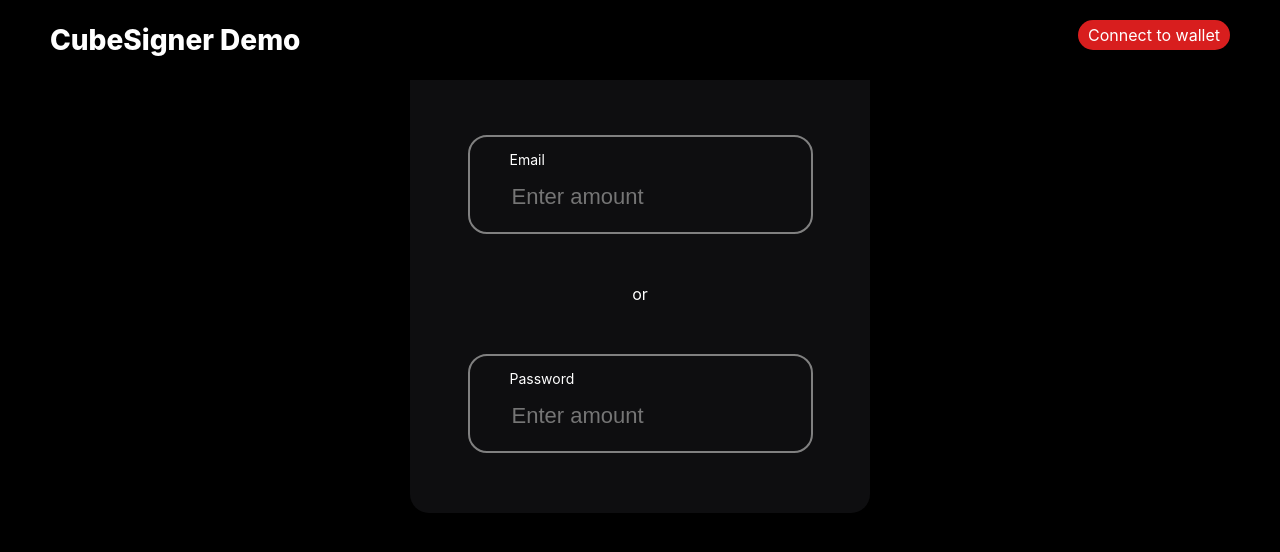
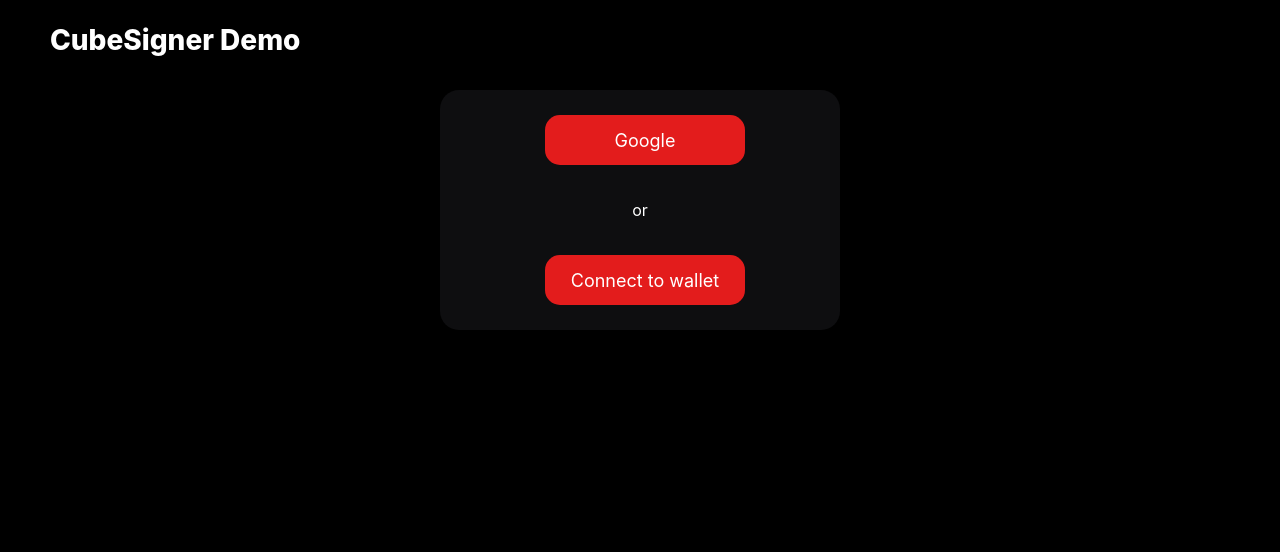
Before and after one commit to kazpot/cubesigner-demo, a Next.js app: page / in a window 1280 px wide. Shown: the top 552 px of the page. Built offline with nearby package versions, Linux system fonts and the light colour scheme.

Commit message:
Connect wallet

```diff
--- a/components/Container/Container.module.css
+++ b/components/Container/Container.module.css
@@ -1,40 +1,5 @@
 .centerContent {
   margin: 0px auto;
-}
-
-.selectTab {
-  width: 460px;
-  height: 80px;
-  display: flex;
-  justify-content: space-between;
-  margin: 0px auto;
-  margin-top: 10px;
-  background-color: #0e0e10;
-  border-radius: 19px 19px 0px 0px;
-  padding: 0px 20px 0px 20px;
-}
-
-.tabStyle {
-  text-align: center;
-  width: 80px;
-  padding: 5px;
-  font: 18px;
-  color: white;
-  display: flex;
-  align-items: center;
-  justify-content: center;
-  height: 30px;
-  margin-top: 15px;
-  border-radius: 15px;
-  cursor: pointer;
-}
-
-.tabStyle:hover {
-  background: #204158;
-}
-
-.activeTab {
-  background: #356c93;
 }
 
 @media only screen and (min-width: 1180px) {
--- a/components/Container/Container.tsx
+++ b/components/Container/Container.tsx
@@ -1,26 +1,16 @@
-import { useState } from "react";
-
 import styles from "./Container.module.css";
-import { useContract } from "@/hooks/useContract";
 import Auth from "../SelectTab/Auth";
 
 type Props = {
   currentAccount: string | undefined;
+  connectWallet: any;
 };
 
-export default function Container({ currentAccount }: Props) {
-  const [updateDetailsFlag, setUpdateDetailsFlag] = useState(0);
-  const { usdc: token0, joe: token1, amm } = useContract(currentAccount);
-
+export default function Container({ currentAccount, connectWallet }: Props) {
   return (
     <div className={styles.mainBody}>
       <div className={styles.centerContent}>
-        <Auth
-          token0={token0}
-          token1={token1}
-          amm={amm}
-          currentAccount={currentAccount}
-        />
+        <Auth currentAccount={currentAccount} connectWallet={connectWallet} />
       </div>
     </div>
   );
--- a/components/SelectTab/SelectTab.module.css
+++ b/components/SelectTab/Auth.module.css
@@ -1,17 +1,16 @@
-.tabBody {
-  margin: 0px auto;
-  width: 460px;
-  padding-top: 5px;
+.authBody {
+  margin: 10px auto;
+  width: 400px;
   justify-content: center;
   align-items: center;
   background-color: #0e0e10;
-  border-radius: 0px 0px 19px 19px;
+  border-radius: 19px;
   border-top: 0px;
 }
 
 .bottomDiv {
   margin: 10px auto;
-  width: 30%;
+  width: 50%;
   padding: 5px;
   justify-content: center;
   align-items: center;
@@ -19,21 +18,17 @@
 }
 
 .btn {
-  background-color: #356c93;
-  margin: 10px 30px;
+  background-color: #e31c1c;
+  margin: 20px 0px;
   color: white;
   display: flex;
   justify-content: center;
   align-items: center;
   font-size: 18px;
-  width: 100px;
-  height: 40px;
-  border-radius: 9px;
+  width: 200px;
+  height: 50px;
+  border-radius: 15px;
   cursor: pointer;
-}
-
-.btn:hover {
-  background: #57adea;
 }
 
 .estimate {
--- a/components/SelectTab/Auth.tsx
+++ b/components/SelectTab/Auth.tsx
@@ -1,43 +1,28 @@
-import { useEffect, useState } from "react";
-import { AmmType, TokenType } from "../../hooks/useContract";
-import InputNumberBox from "../InputBox/InputNumberBox";
-import styles from "./SelectTab.module.css";
+import styles from "./Auth.module.css";
 
 type Props = {
-  token0: TokenType | undefined;
-  token1: TokenType | undefined;
-  amm: AmmType | undefined;
   currentAccount: string | undefined;
+  connectWallet: any;
 };
 
-export default function Auth({ token0, token1, amm, currentAccount }: Props) {
-  const [tokenIn, setTokenIn] = useState<TokenType>();
-  const [tokenOut, setTokenOut] = useState<TokenType>();
-
-  const [amountIn, setAmountIn] = useState("");
-  const [amountOut, setAmountOut] = useState("");
-
-  useEffect(() => {
-    setTokenIn(token0);
-    setTokenOut(token1);
-  }, [token0, token1]);
-
+export default function Auth({ currentAccount, connectWallet }: Props) {
   return (
-    <div className={styles.tabBody}>
-      <InputNumberBox
-        leftHeader={"Email"}
-        right={tokenIn ? tokenIn.symbol : ""}
-        value={amountIn}
-        onChange={(e) => e}
-      />
+    <div className={styles.authBody}>
+      <div className={styles.bottomDiv}>
+        <div className={styles.btn} onClick={() => ""}>
+          Google
+        </div>
+      </div>
       <div style={{ color: "white", textAlign: "center" }}>or</div>
-      <InputNumberBox
-        leftHeader={"Password"}
-        right={tokenOut ? tokenOut.symbol : ""}
-        value={amountOut}
-        onChange={(e) => e}
-      />
-      <div className={styles.bottomDiv}></div>
+      <div className={styles.bottomDiv}>
+        {currentAccount === undefined ? (
+          <div className={styles.btn} onClick={connectWallet}>
+            Connect to wallet
+          </div>
+        ) : (
+          <div className={styles.btn}>Connected</div>
+        )}
+      </div>
     </div>
   );
 }
--- a/pages/index.tsx
+++ b/pages/index.tsx
@@ -14,19 +14,19 @@
         <div className={styles.rightHeader}>
           <div className={styles.appName}> CubeSigner Demo </div>
         </div>
-        {currentAccount === undefined ? (
-          <div className={styles.connectBtn} onClick={connectWallet}>
-            {" "}
-            Connect to wallet{" "}
-          </div>
-        ) : (
+        {currentAccount !== undefined ? (
           <div className={styles.connected}>
             {" "}
             {"Connected to " + currentAccount}{" "}
           </div>
+        ) : (
+          ""
         )}
       </div>
-      <Container currentAccount={currentAccount} />
+      <Container
+        currentAccount={currentAccount}
+        connectWallet={connectWallet}
+      />
     </div>
   );
 };
```
